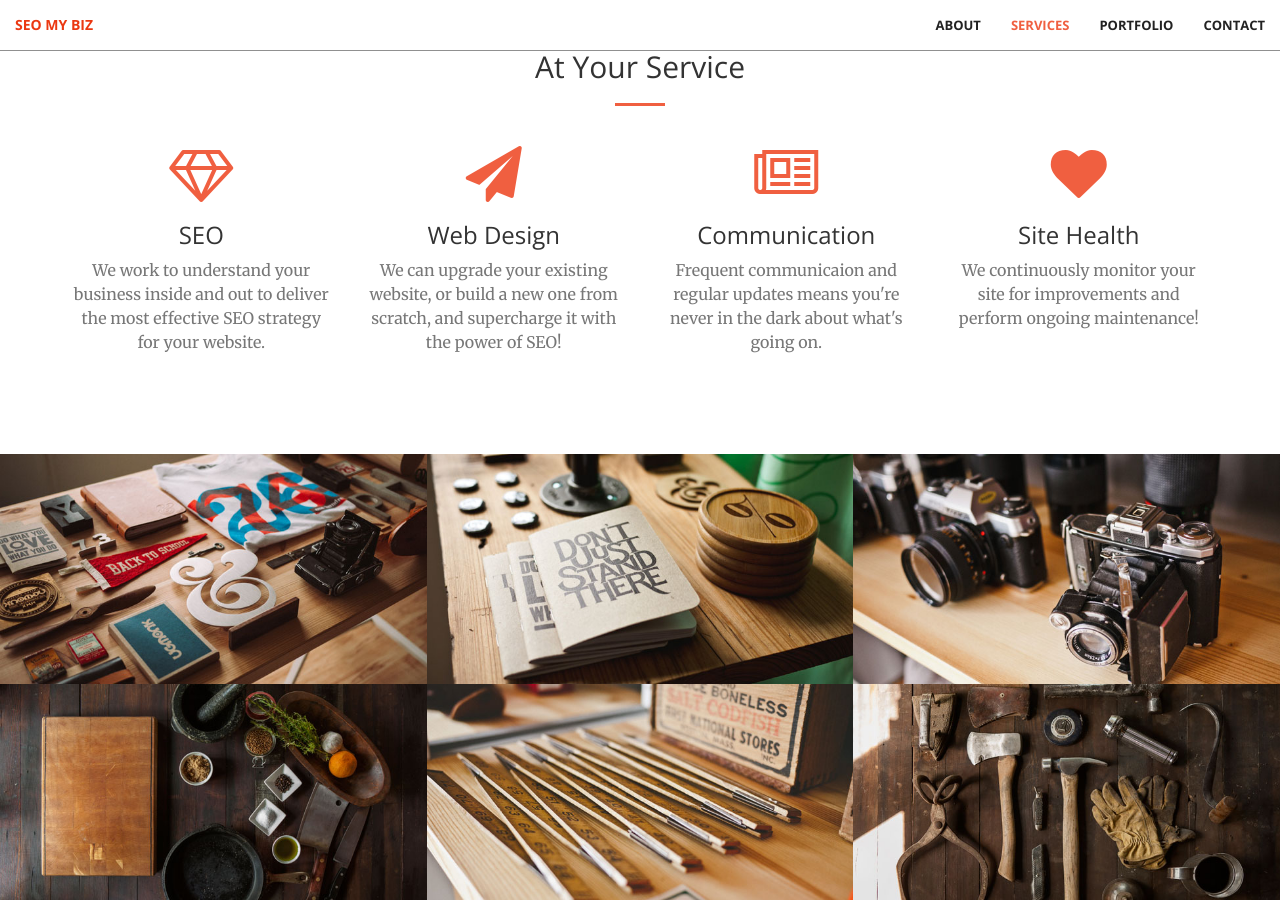
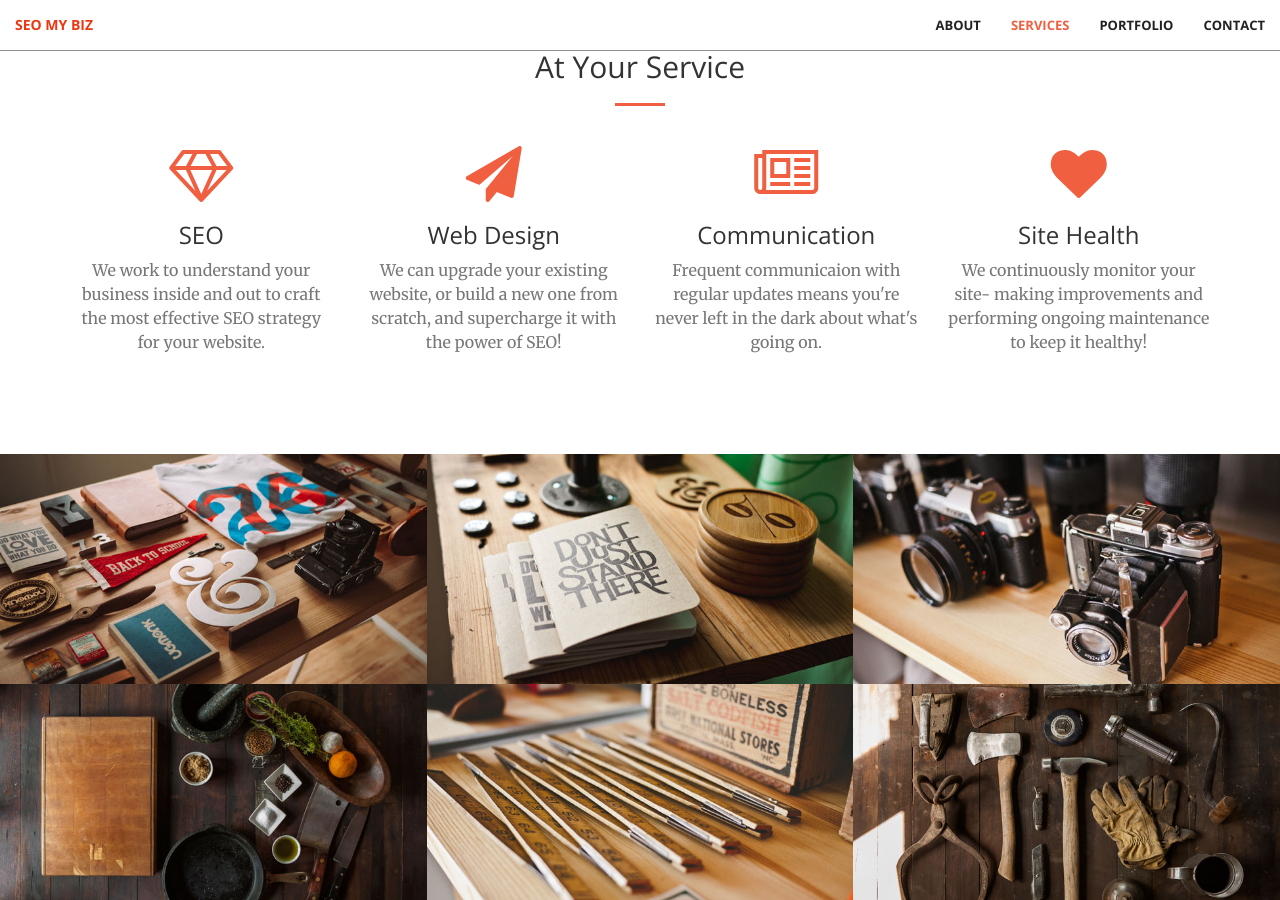
Before and after one commit to RustisaurusRex/website, a Jekyll site: the page built from index.html, in a window 1280 px wide and 900 px high, scrolled down 1368 px. Built offline with Jekyll 4.4.1, drawn with Linux system fonts in a browser that asks for light colours.

Commit message:
Update sevices text

```diff
--- a/_includes/services.html
+++ b/_includes/services.html
@@ -13,7 +13,7 @@
                 <div class="service-box">
                     <i class="fa fa-4x fa-diamond wow bounceIn text-primary"></i>
                     <h3>SEO</h3>
-                    <p class="text-muted">We work to understand your business inside and out to deliver the most effective SEO strategy for your website.</p>
+                    <p class="text-muted">We work to understand your business inside and out to craft the most effective SEO strategy for your website.</p>
                 </div>
             </div>
             <div class="col-lg-3 col-md-6 text-center">
@@ -27,14 +27,14 @@
                 <div class="service-box">
                     <i class="fa fa-4x fa-newspaper-o wow bounceIn text-primary" data-wow-delay=".2s"></i>
                     <h3>Communication</h3>
-                    <p class="text-muted">Frequent communicaion and regular updates means you're never in the dark about what's going on.</p>
+                    <p class="text-muted">Frequent communicaion with regular updates means you're never left in the dark about what's going on.</p>
                 </div>
             </div>
             <div class="col-lg-3 col-md-6 text-center">
                 <div class="service-box">
                     <i class="fa fa-4x fa-heart wow bounceIn text-primary" data-wow-delay=".3s"></i>
                     <h3>Site Health</h3>
-                    <p class="text-muted">We continuously monitor your site for improvements and perform ongoing maintenance!</p>
+                    <p class="text-muted">We continuously monitor your site- making improvements and performing ongoing maintenance to keep it healthy!</p>
                 </div>
             </div>
         </div>
```
